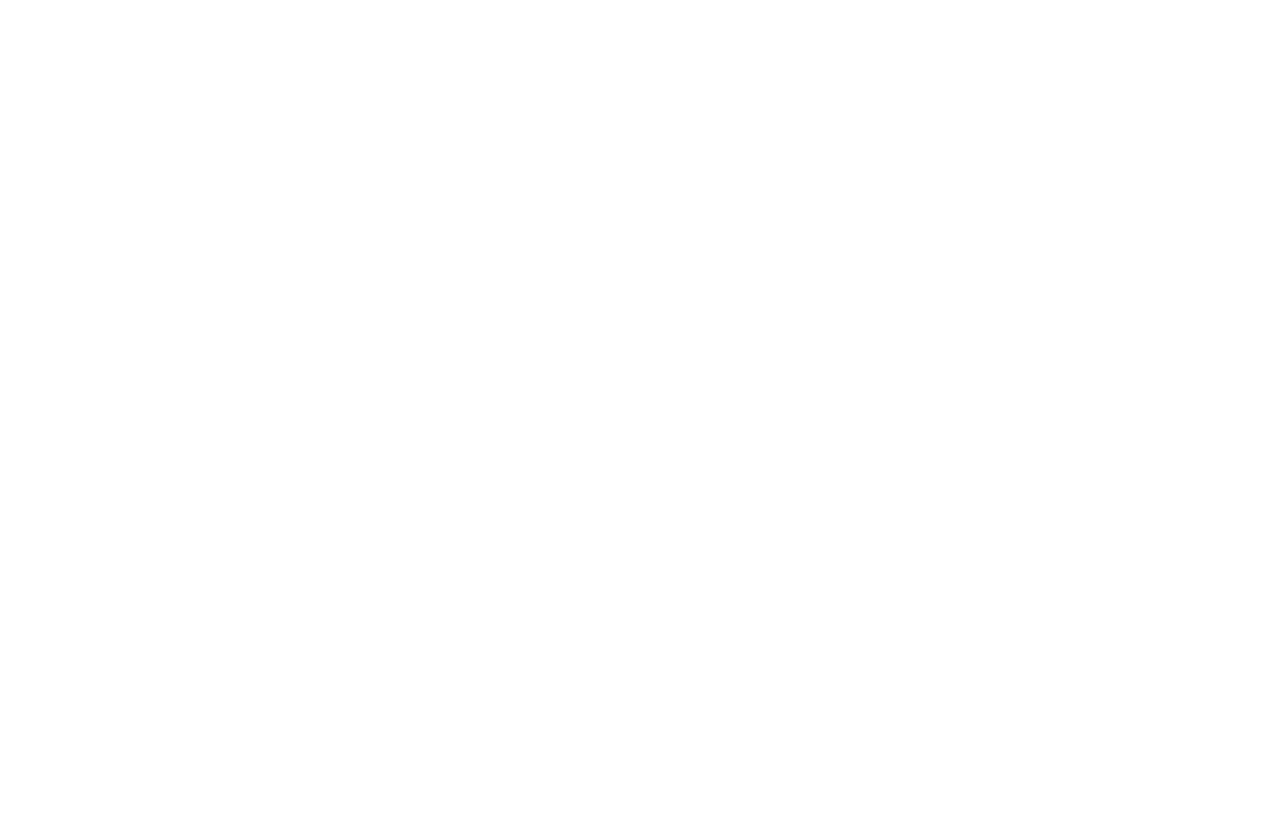
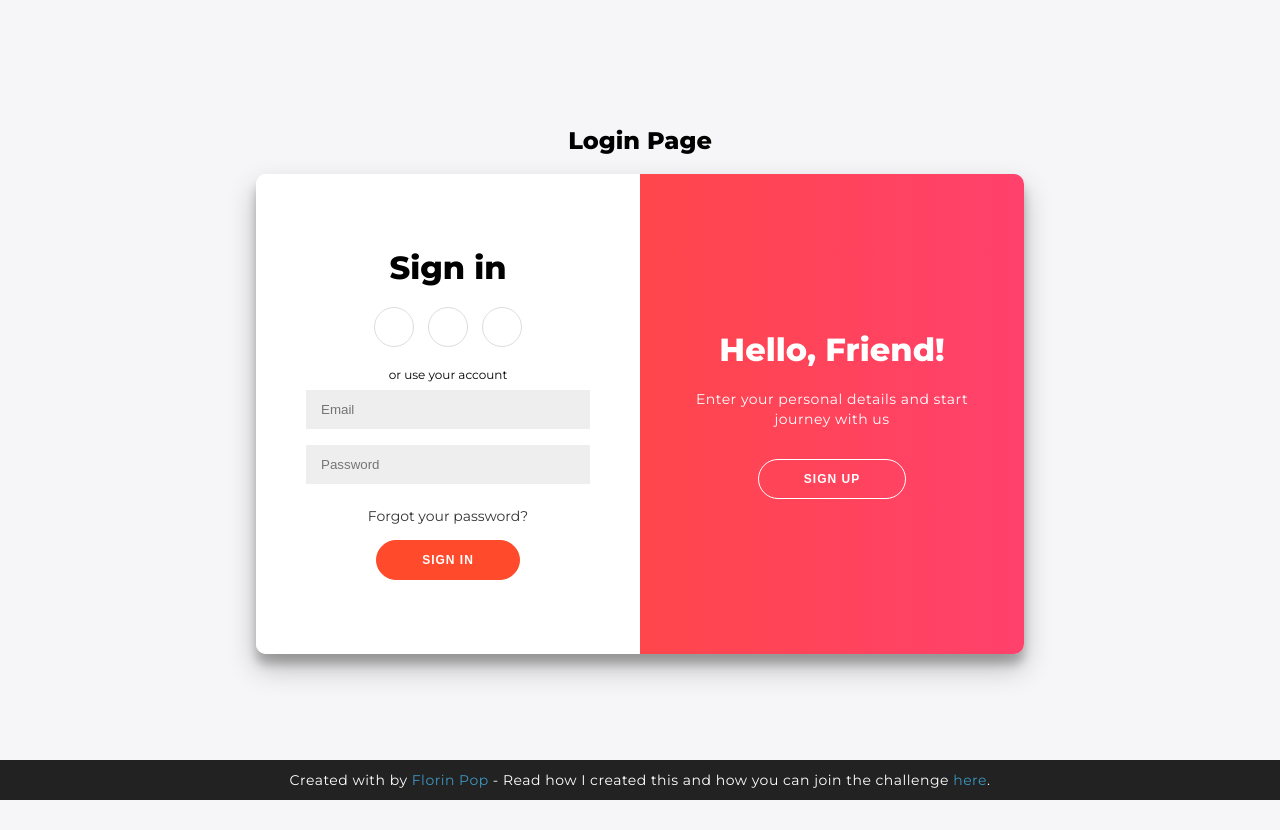
Before and after one commit to chef-of-mint/Ramdhani-2.0, a PHP site: page /Login.html in a window 1280 px wide. Before the commit the page is empty. Before the commit the page ends 800 px from the top, so only its background shows below. Run offline with PHP 8.4, Linux system fonts and the light colour scheme.

Commit message:
login page

```diff
--- a/Login.html
+++ b/Login.html
@@ -1,12 +1,81 @@
 <!DOCTYPE html>
 <html lang="en">
 <head>
-    <meta charset="UTF-8">
-    <meta http-equiv="X-UA-Compatible" content="IE=edge">
-    <meta name="viewport" content="width=device-width, initial-scale=1.0">
-    <title>Document</title>
+  <link rel="stylesheet" href="login.css">
+  <meta charset="UTF-8">
+  <meta http-equiv="X-UA-Compatible" content="IE=edge">
+  <meta name="viewport" content="width=device-width, initial-scale=1.0">
+  <title>Document</title>
+  <script>
+    const signUpButton = document.getElementById('signUp');
+const signInButton = document.getElementById('signIn');
+const container = document.getElementById('container');
+
+signUpButton.addEventListener('click', () => {
+	container.classList.add("right-panel-active");
+});
+
+signInButton.addEventListener('click', () => {
+	container.classList.remove("right-panel-active");
+});
+  </script>
 </head>
 <body>
+  <h2>Login Page</h2>
+<div class="container" id="container">
+	<div class="form-container sign-up-container">
+		<form action="#">
+			<h1>Create Account</h1>
+			<div class="social-container">
+				<a href="#" class="social"><i class="fab fa-facebook-f"></i></a>
+				<a href="#" class="social"><i class="fab fa-google-plus-g"></i></a>
+				<a href="#" class="social"><i class="fab fa-linkedin-in"></i></a>
+			</div>
+			<span>or use your email for registration</span>
+			<input type="text" placeholder="Name" />
+			<input type="email" placeholder="Email" />
+			<input type="password" placeholder="Password" />
+			<button>Sign Up</button>
+		</form>
+	</div>
+	<div class="form-container sign-in-container">
+		<form action="#">
+			<h1>Sign in</h1>
+			<div class="social-container">
+				<a href="#" class="social"><i class="fab fa-facebook-f"></i></a>
+				<a href="#" class="social"><i class="fab fa-google-plus-g"></i></a>
+				<a href="#" class="social"><i class="fab fa-linkedin-in"></i></a>
+			</div>
+			<span>or use your account</span>
+			<input type="email" placeholder="Email" />
+			<input type="password" placeholder="Password" />
+			<a href="#">Forgot your password?</a>
+			<button>Sign In</button>
+		</form>
+	</div>
+	<div class="overlay-container">
+		<div class="overlay">
+			<div class="overlay-panel overlay-left">
+				<h1>Welcome Back!</h1>
+				<p>To keep connected with us please login with your personal info</p>
+				<button class="ghost" id="signIn">Sign In</button>
+			</div>
+			<div class="overlay-panel overlay-right">
+				<h1>Hello, Friend!</h1>
+				<p>Enter your personal details and start journey with us</p>
+				<button class="ghost" id="signUp">Sign Up</button>
+			</div>
+		</div>
+	</div>
+</div>
 
+<footer>
+	<p>
+		Created with <i class="fa fa-heart"></i> by
+		<a target="_blank" href="https://florin-pop.com">Florin Pop</a>
+		- Read how I created this and how you can join the challenge
+		<a target="_blank" href="https://www.florin-pop.com/blog/2019/03/double-slider-sign-in-up-form/">here</a>.
+	</p>
+</footer>
 </body>
 </html>
--- /dev/null
+++ b/login.css
@@ -0,0 +1,252 @@
+
+@import url('https://fonts.googleapis.com/css?family=Montserrat:400,800');
+
+* {
+	box-sizing: border-box;
+}
+
+body {
+	background: #f6f5f7;
+	display: flex;
+	justify-content: center;
+	align-items: center;
+	flex-direction: column;
+	font-family: 'Montserrat', sans-serif;
+	height: 100vh;
+	margin: -20px 0 50px;
+}
+
+h1 {
+	font-weight: bold;
+	margin: 0;
+}
+
+h2 {
+	text-align: center;
+}
+
+p {
+	font-size: 14px;
+	font-weight: 100;
+	line-height: 20px;
+	letter-spacing: 0.5px;
+	margin: 20px 0 30px;
+}
+
+span {
+	font-size: 12px;
+}
+
+a {
+	color: #333;
+	font-size: 14px;
+	text-decoration: none;
+	margin: 15px 0;
+}
+
+button {
+	border-radius: 20px;
+	border: 1px solid #FF4B2B;
+	background-color: #FF4B2B;
+	color: #FFFFFF;
+	font-size: 12px;
+	font-weight: bold;
+	padding: 12px 45px;
+	letter-spacing: 1px;
+	text-transform: uppercase;
+	transition: transform 80ms ease-in;
+}
+
+button:active {
+	transform: scale(0.95);
+}
+
+button:focus {
+	outline: none;
+}
+
+button.ghost {
+	background-color: transparent;
+	border-color: #FFFFFF;
+}
+
+form {
+	background-color: #FFFFFF;
+	display: flex;
+	align-items: center;
+	justify-content: center;
+	flex-direction: column;
+	padding: 0 50px;
+	height: 100%;
+	text-align: center;
+}
+
+input {
+	background-color: #eee;
+	border: none;
+	padding: 12px 15px;
+	margin: 8px 0;
+	width: 100%;
+}
+
+.container {
+	background-color: #fff;
+	border-radius: 10px;
+  	box-shadow: 0 14px 28px rgba(0,0,0,0.25),
+			0 10px 10px rgba(0,0,0,0.22);
+	position: relative;
+	overflow: hidden;
+	width: 768px;
+	max-width: 100%;
+	min-height: 480px;
+}
+
+.form-container {
+	position: absolute;
+	top: 0;
+	height: 100%;
+	transition: all 0.6s ease-in-out;
+}
+
+.sign-in-container {
+	left: 0;
+	width: 50%;
+	z-index: 2;
+}
+
+.container.right-panel-active .sign-in-container {
+	transform: translateX(100%);
+}
+
+.sign-up-container {
+	left: 0;
+	width: 50%;
+	opacity: 0;
+	z-index: 1;
+}
+
+.container.right-panel-active .sign-up-container {
+	transform: translateX(100%);
+	opacity: 1;
+	z-index: 5;
+	animation: show 0.6s;
+}
+
+@keyframes show {
+	0%, 49.99% {
+		opacity: 0;
+		z-index: 1;
+	}
+
+	50%, 100% {
+		opacity: 1;
+		z-index: 5;
+	}
+}
+
+.overlay-container {
+	position: absolute;
+	top: 0;
+	left: 50%;
+	width: 50%;
+	height: 100%;
+	overflow: hidden;
+	transition: transform 0.6s ease-in-out;
+	z-index: 100;
+}
+
+.container.right-panel-active .overlay-container{
+	transform: translateX(-100%);
+}
+
+.overlay {
+	background: #FF416C;
+	background: -webkit-linear-gradient(to right, #FF4B2B, #FF416C);
+	background: linear-gradient(to right, #FF4B2B, #FF416C);
+	background-repeat: no-repeat;
+	background-size: cover;
+	background-position: 0 0;
+	color: #FFFFFF;
+	position: relative;
+	left: -100%;
+	height: 100%;
+	width: 200%;
+  	transform: translateX(0);
+	transition: transform 0.6s ease-in-out;
+}
+
+.container.right-panel-active .overlay {
+  	transform: translateX(50%);
+}
+
+.overlay-panel {
+	position: absolute;
+	display: flex;
+	align-items: center;
+	justify-content: center;
+	flex-direction: column;
+	padding: 0 40px;
+	text-align: center;
+	top: 0;
+	height: 100%;
+	width: 50%;
+	transform: translateX(0);
+	transition: transform 0.6s ease-in-out;
+}
+
+.overlay-left {
+	transform: translateX(-20%);
+}
+
+.container.right-panel-active .overlay-left {
+	transform: translateX(0);
+}
+
+.overlay-right {
+	right: 0;
+	transform: translateX(0);
+}
+
+.container.right-panel-active .overlay-right {
+	transform: translateX(20%);
+}
+
+.social-container {
+	margin: 20px 0;
+}
+
+.social-container a {
+	border: 1px solid #DDDDDD;
+	border-radius: 50%;
+	display: inline-flex;
+	justify-content: center;
+	align-items: center;
+	margin: 0 5px;
+	height: 40px;
+	width: 40px;
+}
+
+footer {
+    background-color: #222;
+    color: #fff;
+    font-size: 14px;
+    bottom: 0;
+    position: fixed;
+    left: 0;
+    right: 0;
+    text-align: center;
+    z-index: 999;
+}
+
+footer p {
+    margin: 10px 0;
+}
+
+footer i {
+    color: red;
+}
+
+footer a {
+    color: #3c97bf;
+    text-decoration: none;
+}
```
Also changed, not shown: Profile.css (+47 -1 lines), Profile.html (+70 -5 lines).
